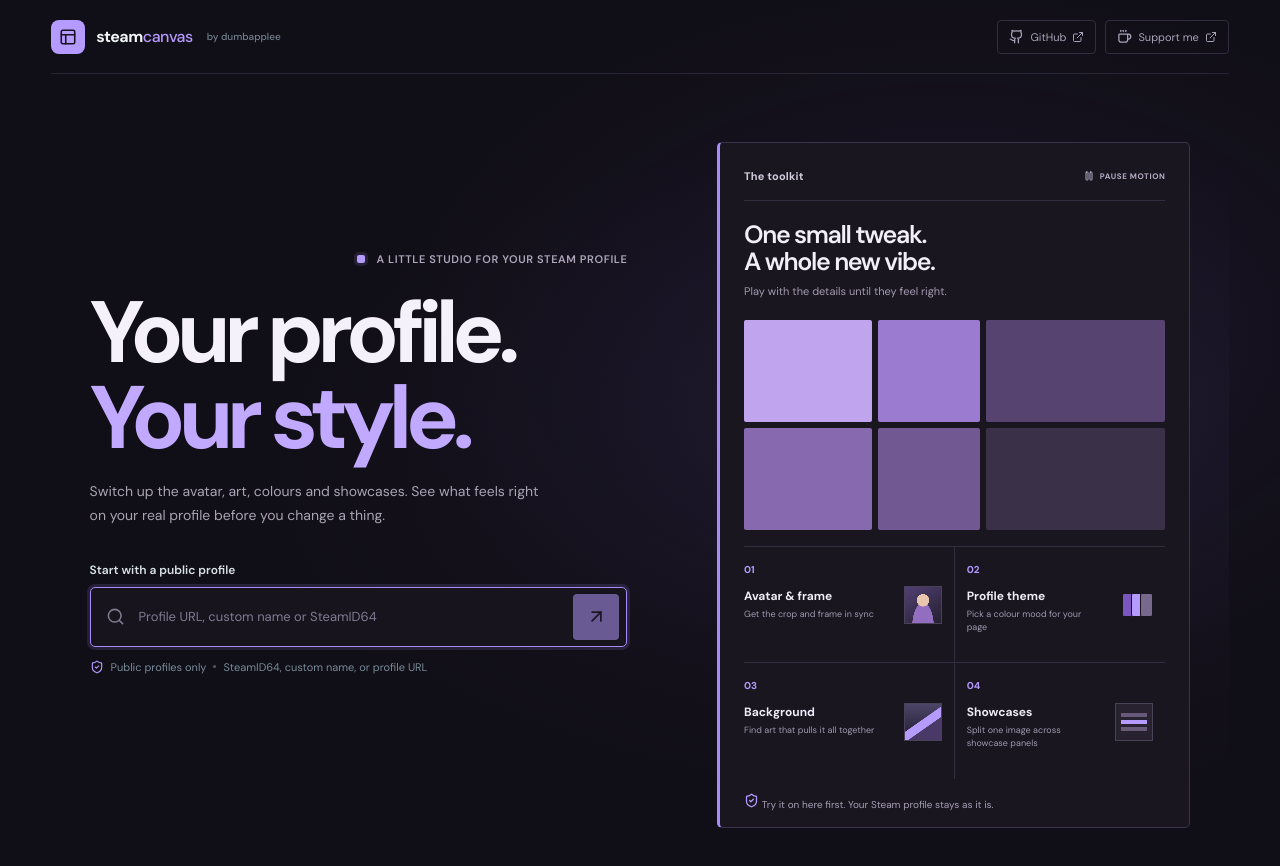
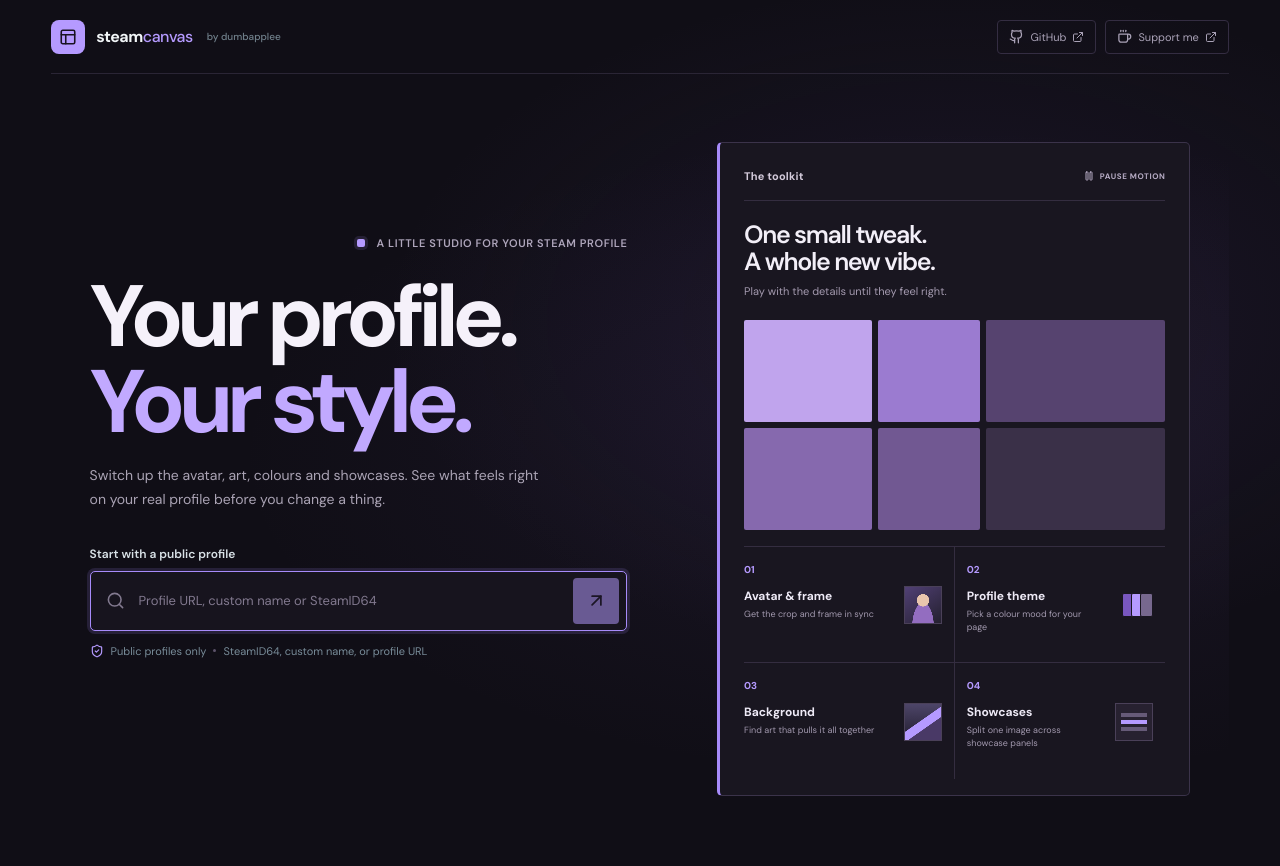
Before and after one commit to dumbapplee/steamcanvas, a React (Vite) app: page / in a window 1280 px wide. Shown: the top 866 px of the page. Built offline with nearby package versions, Linux system fonts and the light colour scheme; a web font is replaced by a local one.

Commit message:
feat: remove entry tools note for a cleaner UI in the App component

```diff
--- a/src/App.tsx
+++ b/src/App.tsx
@@ -614,7 +614,6 @@ export default function App() {
                 <span className="entry-tool-mark entry-tool-showcases" aria-hidden="true"><i /><i /><i /></span>
               </div>
             </div>
-            <div className="entry-tools-note"><ShieldCheck size={15} /> Try it on here first. Your Steam profile stays as it is.</div>
           </aside>
         </section>
       ) : (
```
